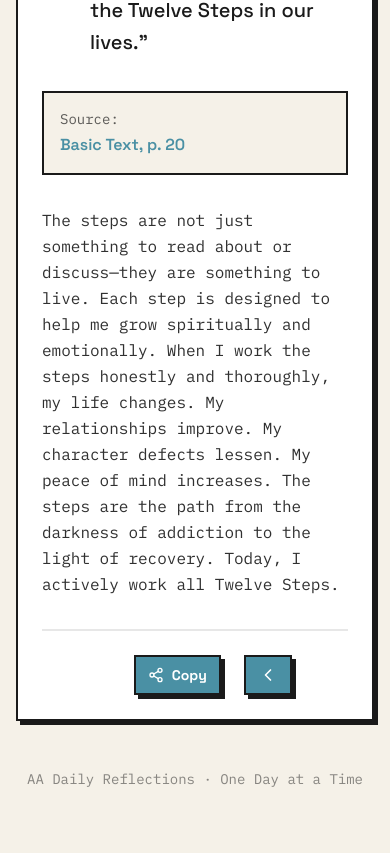
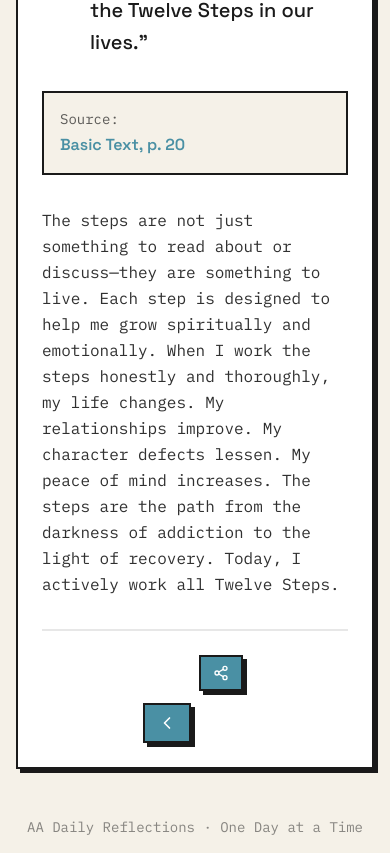
Before and after one commit to LearningEverythingFirstTIme/daily-reflections, a React (Vite) app: page / in a window 390 px wide. Shown: the part 349-1202 px from the top of the page. Before the commit the page ends 1154 px from the top, so only its background shows below. Built offline with nearby package versions, Linux system fonts and the light colour scheme; the HTML template or start-up script is replaced by a standard one.

Commit message:
fix: responsive button layout - stack on mobile, side by side on desktop

```diff
--- a/src/App.tsx
+++ b/src/App.tsx
@@ -177,26 +177,26 @@ function App() {
           </div>
 
           {/* Action Buttons */}
-          <div className="flex items-center justify-between gap-4 pt-6 border-t-2 border-brutal-dark/10">
-            <div className="flex items-center gap-2">
+          <div className="flex flex-col sm:flex-row items-center justify-between gap-3 pt-6 border-t-2 border-brutal-dark/10">
+            <div className="flex items-center gap-2 w-full sm:w-auto justify-center">
               <button
-                className={`brutal-btn text-sm py-2 px-3 flex items-center gap-2 ${isFavorite ? 'bg-brutal-accent4' : ''}`}
+                className={`brutal-btn text-sm py-2 px-3 flex items-center gap-1 ${isFavorite ? 'bg-brutal-accent4' : ''}`}
                 onClick={toggleFavorite}
               >
                 <Heart className={`w-4 h-4 favorite-btn ${isFavorite ? 'fill-current' : ''}`} />
-                {isFavorite ? 'Saved' : 'Save'}
+                <span className="hidden sm:inline">{isFavorite ? 'Saved' : 'Save'}</span>
               </button>
 
               <button
-                className="brutal-btn-secondary text-sm py-2 px-3 flex items-center gap-2"
+                className="brutal-btn-secondary text-sm py-2 px-3 flex items-center gap-1"
                 onClick={shareReflection}
               >
                 <Share2 className="w-4 h-4 share-btn" />
-                Copy
+                <span className="hidden sm:inline">Copy</span>
               </button>
             </div>
 
-            <div className="flex items-center gap-2 flex-shrink-0">
+            <div className="flex items-center gap-2">
               <button
                 className="brutal-btn-secondary py-2 px-3"
                 onClick={() => handleNavigation('prev')}
```
Also changed, not shown: 1 other file (tests, documents, lock files or other folders).
